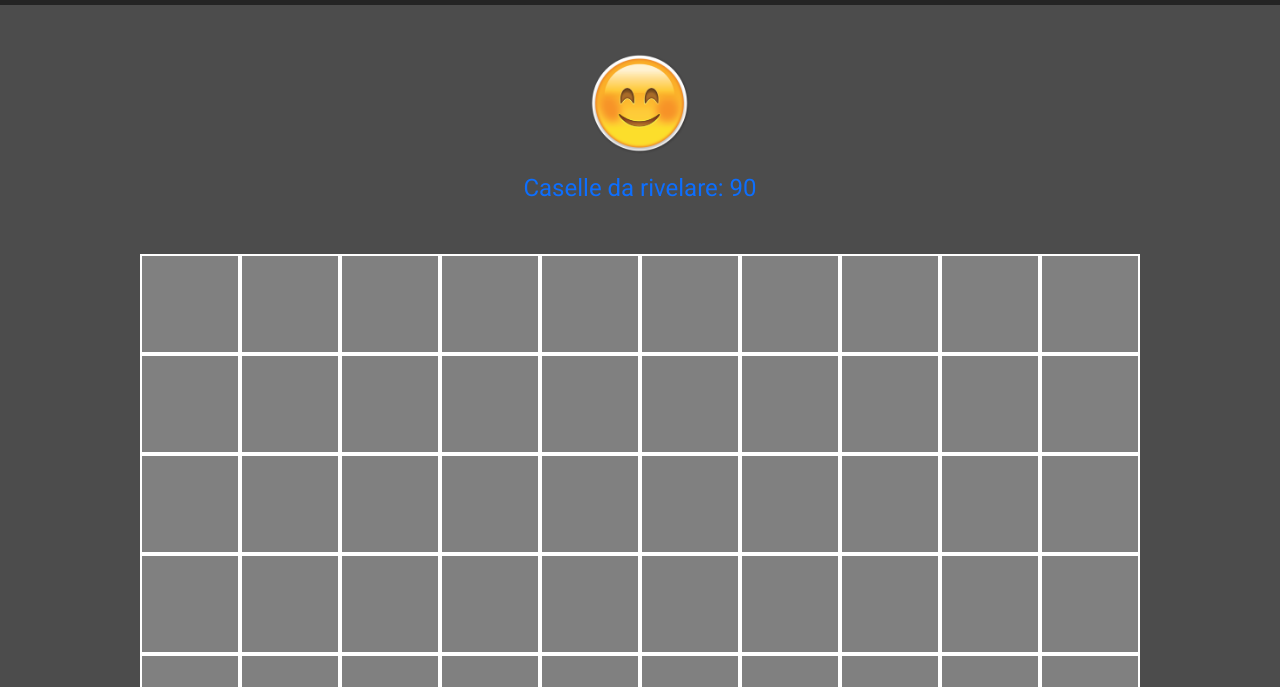
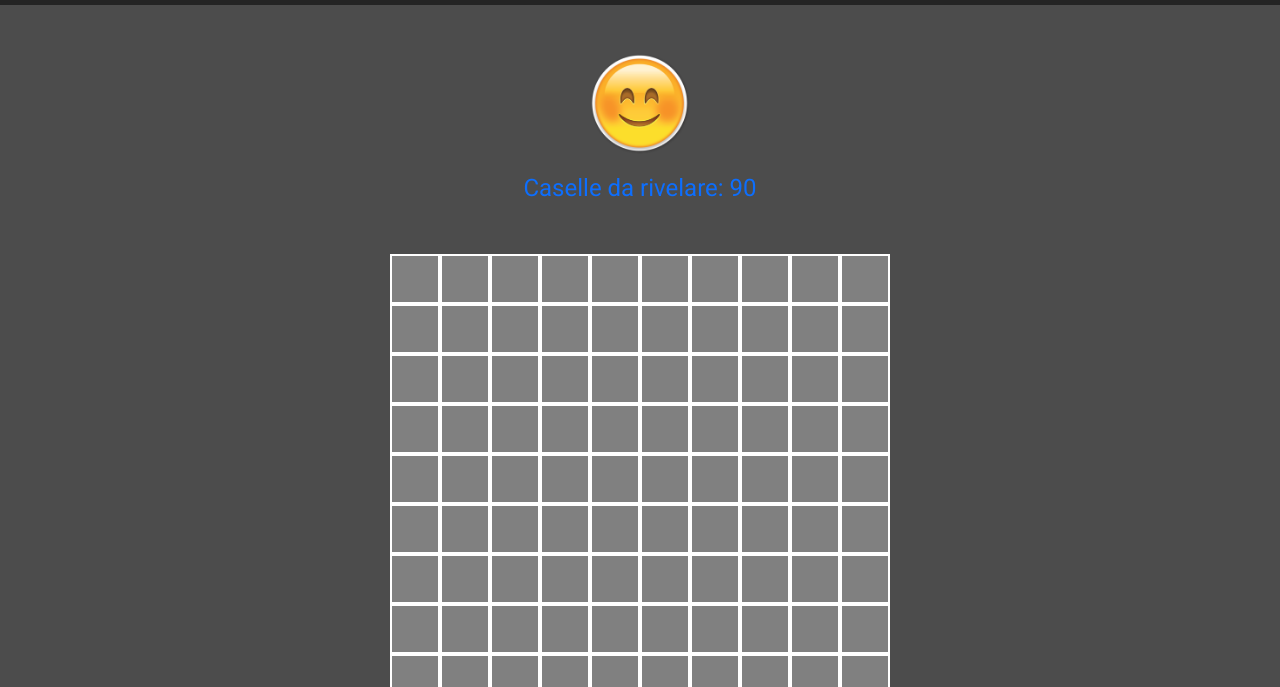
Before and after one commit to Amreal-Lamanera/js-campominato-grid, a plain HTML site: page BONUS/index.html in a window 1280 px wide. Both pictures are taken after a click on the input "Play". Shown: the part 113-800 px from the top of the page. Drawn offline with nearby package versions, Linux system fonts and the light colour scheme.

Commit message:
refactoring cells style

```diff
--- a/BONUS/css/app.css
+++ b/BONUS/css/app.css
@@ -100,7 +100,7 @@ button .navbar-toggler-icon {
 }
 
 .square {
-    width: 35px;
+    width: 18px;
     aspect-ratio: 1;
     border: 1px solid white;
     display: flex;
@@ -114,27 +114,27 @@ button .navbar-toggler-icon {
 
 @media (min-width:576px) {
     .square {
-        width: 40px;
+        width: 25px;
     }
 }
 
 @media (min-width:768px) {
     .square {
-        width: 50px;
+        width: 35px;
         border: 2px solid white;
     }
 }
 
 @media (min-width:992px) {
     .square {
-        width: 75px;
+        width: 40px;
         font-size: 1.5rem;
     }
 }
 
 @media (min-width:1200px) {
     .square {
-        width: 100px;
+        width: 50px;
         font-size: 2rem;
     }
 }
```
